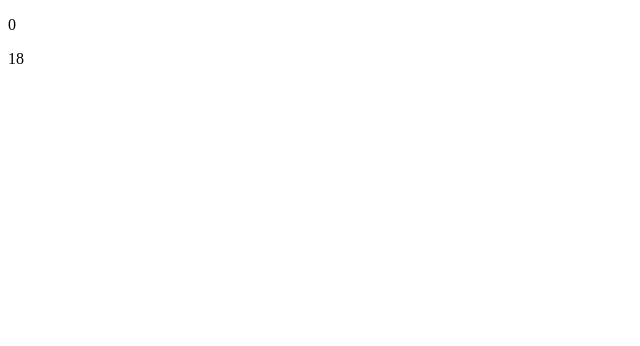
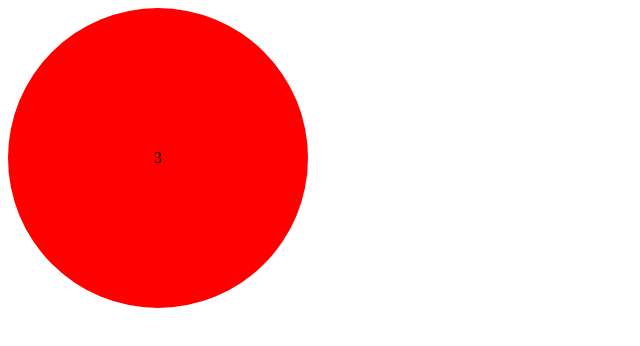
Before and after one commit to k0marov/pomodoro-react-bloc, a React (Create React App) app: page / in a window 1280 px wide. Shown: the top 346 px of the page, without its empty margins (0-640 px from the left). Built offline with nearby package versions, Linux system fonts and the light colour scheme.

Commit message:
add the initial styling

```diff
--- /dev/null
+++ b/src/components/Pomodoro/Pomodoro.css
@@ -0,0 +1,17 @@
+#pomodoro {
+    display: flex;
+    flex-direction: column;
+    justify-content: center;
+    align-items: center;
+    height: 300px;
+    width: 300px;
+    border-radius: 50%;
+}
+
+.work {
+    background-color: red;
+}
+
+.rest {
+    background-color: green;
+}
--- a/src/components/Pomodoro/Pomodoro.tsx
+++ b/src/components/Pomodoro/Pomodoro.tsx
@@ -1,12 +1,12 @@
-import { State } from "../../domain/state/PomodoroBloc";
+import { State, Type } from "../../domain/state/PomodoroBloc";
+import "./Pomodoro.css";
 
 interface Props {
     state: State,
 }
 function Pomodoro({state} : Props) {
     return (
-        <div>
-            <p>{state.type}</p>
+        <div className={state.type == Type.work ? "work" : "rest"} id="pomodoro">
             <p>{state.secondsLeft}</p>
         </div>
     );
--- a/src/components/Pomodoro/PomodoroContainer.tsx
+++ b/src/components/Pomodoro/PomodoroContainer.tsx
@@ -3,13 +3,13 @@ import { restDurationSec, State, Type, workDurationSec } from "../../domain/stat
 import Pomodoro from "./Pomodoro";
 
 function PomodoroContainer() {
-    const [occupation, setOccupation] = useState(Type.work);
+    const [activity, setActivity] = useState(Type.work);
     const [secondsLeft, setSecondsLeft] = useState(workDurationSec);
     useEffect(() => {
         if (!secondsLeft) {
-            const newOccupation = occupation == Type.work ? Type.rest : Type.work;
-            setOccupation(newOccupation);
-            setSecondsLeft(newOccupation == Type.work ? workDurationSec : restDurationSec);
+            const newActivity = activity == Type.work ? Type.rest : Type.work;
+            setActivity(newActivity);
+            setSecondsLeft(newActivity == Type.work ? workDurationSec : restDurationSec);
             return;
         }
         const intervalId = setTimeout(() => {
@@ -17,7 +17,7 @@ function PomodoroContainer() {
         }, 1000);
         return () => clearInterval(intervalId);
     }, [secondsLeft]);
-    return <Pomodoro state={new State(occupation, secondsLeft)}/>
+    return <Pomodoro state={new State(activity, secondsLeft)}/>
 }
 
 export default PomodoroContainer;
--- a/src/domain/state/PomodoroBloc.ts
+++ b/src/domain/state/PomodoroBloc.ts
@@ -3,8 +3,8 @@ export enum Type {
     rest,
 }
 
-export const workDurationSec = 25;//*60;
-export const restDurationSec = 5;//*60;
+export const workDurationSec = 10;//25*60;
+export const restDurationSec = 5;//5*60;
 
 export class State {
     constructor(readonly type: Type, readonly secondsLeft: number) {}
```
